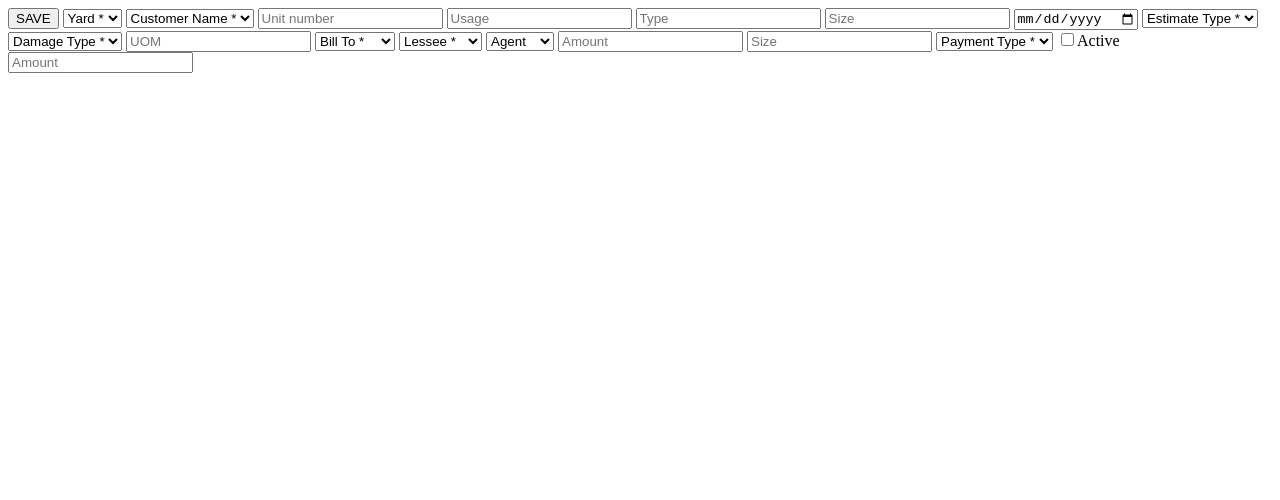
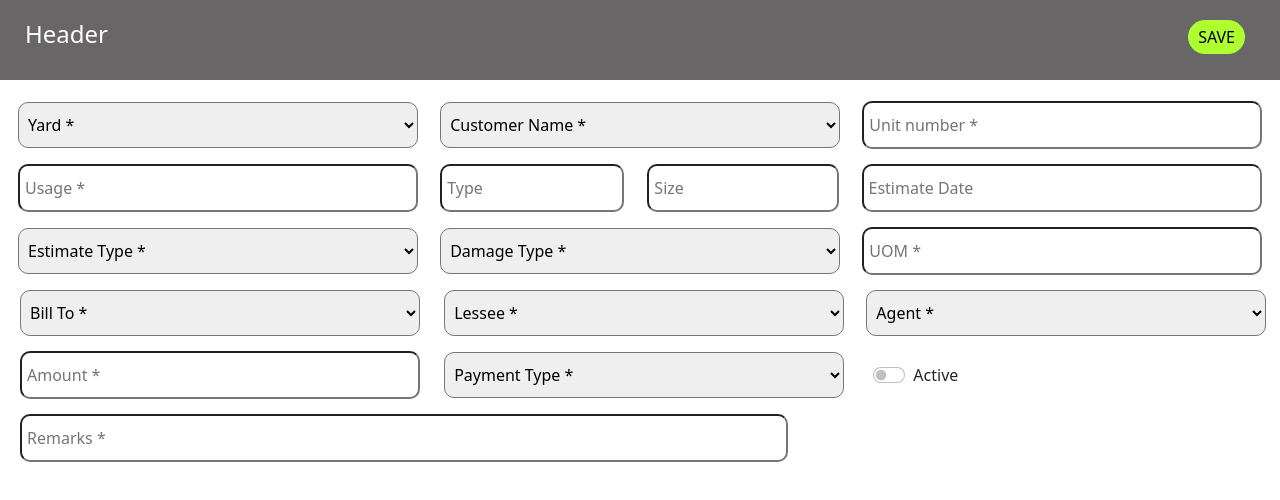
Before and after one commit to Prakash21k1/Illumine-Task, a plain HTML site: page index.html in a window 1280 px wide. Drawn offline with nearby package versions, Linux system fonts and the light colour scheme.

Commit message:
CSS task

```diff
--- a/index.html
+++ b/index.html
@@ -4,14 +4,22 @@
     <meta charset="UTF-8" />
     <meta name="viewport" content="width=device-width, initial-scale=1.0" />
     <title>Illumine Task</title>
-
+    <link rel="stylesheet" href="styles.css" />
+    <link href="https://cdn.jsdelivr.net/npm/bootstrap@5.0.2/dist/css/bootstrap.min.css" rel="stylesheet" integrity="sha384-EVSTQN3/azprG1Anm3QDgpJLIm9Nao0Yz1ztcQTwFspd3yD65VohhpuuCOmLASjC" crossorigin="anonymous">
   </head>
   <body>
+
     <div class="header">
 
         <form action="">
-            <input type="submit" value="SAVE" />
+            <div class="heading">
+                <h4>Header</h4>
 
+                <input type="submit" value="SAVE" id="sub"/>
+
+            </div>
+
+            <div class="content">
                 <select name="yard" id="yard" ">
                     <option selected="selected" disabled>Yard *</option>
                     <option>HK</option>
@@ -26,15 +34,15 @@
                         <option>JOHN</option>
                     </select>
 
-            <input id="unit_no" type="number" placeholder="Unit number" readonly/>
+                    <input id="unit_no" type="number" placeholder="Unit number *" />
 
-            <input id="usage" type="text" placeholder="Usage"/>
+                    <input id="usage" type="text" placeholder="Usage *"/>
 
                     <input id="type" type="text" placeholder="Type"/>
 
-            <input id="size" type="number" placeholder="Size" readonly/>
+                    <input id="size" type="number" placeholder="Size" />
 
-            <input id="est_date" type="date" placeholder="Estimate Date"  min="" />
+                    <input id="est_date" type="text" placeholder="Estimate Date"  min="" onfocus="(this.type='date')" onblur="(this.type='text')"/>
 
                     <select name="Customer Name " id="est_type">
                         <option selected="selected" disabled>Estimate Type *</option>
@@ -44,7 +52,7 @@
                         <option selected="selected" disabled>Damage Type *</option>
                     </select>
 
-            <input id="uom" type="number" placeholder="UOM" readonly/>
+                    <input id="uom" type="number" placeholder="UOM *" />
 
                     <select name="bill_to" id="bill_to">
                         <option selected="selected" disabled>Bill To *</option>
@@ -61,25 +69,29 @@
                     </select>
 
                     <select name="agent" id="agent">
-                <option selected="selected" disabled>Agent</option>
+                        <option selected="selected" disabled>Agent *</option>
                         <option>Agent 1</option>
                         <option>Agent 2</option>
                         <option>Agent 3</option>
                     </select>
 
-            <input id="amount" type="number" placeholder="Amount " readonly/>
+                    <input id="amount" type="number" placeholder="Amount * "/>
 
-            <input id="size" type="number" placeholder="Size" readonly/>
+
 
                     <select name="payment" id="payment">
                         <option selected="selected" disabled>Payment Type *</option>
                         <option>Cash</option>
                         <option>Online</option>
                     </select>
+                    <div class="form-check form-switch" id="active">
+                        <input class="form-check-input" type="checkbox" role="switch" id="flexSwitchCheckDefault">
+                        <label class="form-check-label" for="flexSwitchCheckDefault">Active</label>
+                      </div>
+                    <!-- <input id="active" type="checkbox" placeholder="Active">Active</input> -->
 
-            <input id="active" type="checkbox" placeholder="Active">Active</input>
-
-            <input id="type" type="text" placeholder="Amount"/>
+                    <input id="remark" type="text" placeholder="Remarks *"/>
+            </div>
 
 
         </form>
--- /dev/null
+++ b/styles.css
@@ -0,0 +1,180 @@
+*{
+    margin:auto;
+    padding: 0;
+    flex-wrap: wrap;
+
+
+}
+
+.heading{
+
+    height: 10vh;
+    background-color: rgb(104, 102, 102);
+    width:100% ;
+    display: inline-block;
+    overflow: hidden;
+
+}
+
+input[type=submit]{
+    background-color: greenyellow;
+    border: 5px;
+    border-radius: 22px;
+    color: white;
+    padding: 5px 10px;
+    size: 15px;
+    float: right;
+    margin-right: 35px;
+    cursor: pointer;
+    margin-top: 20px;
+    color: black;
+
+}
+
+h4{
+
+    display: inline-block;
+    padding-top: 20px;
+    margin-left: 25px;
+    color: white;
+
+}
+form{
+    display: inline-block;
+
+}
+
+#yard{
+    margin-left:18px;
+    width: 50vh;
+    margin-top: 15px;
+    padding: 10px 5px;
+    border-radius: 10px;
+}
+
+#name{
+    margin-left: 18px;
+    width: 50vh;
+    padding: 10px 5px;
+    margin-top: 15px;
+    border-radius: 10px;
+}
+
+#unit_no{
+    margin-left: 18px;
+    width: 50vh;
+    padding: 10px 5px;
+    margin-top: 15px;
+    border-radius: 10px;
+
+}
+
+#usage{
+    margin-left: 18px;
+    width: 50vh;
+    padding: 10px 5px;
+    margin-top: 15px;
+    border-radius: 10px;
+}
+
+#type{
+    margin-left: 18px;
+    width: 23vh;
+    padding: 10px 5px;
+    margin-top: 15px;
+    border-radius: 10px;
+}
+
+#size{
+    margin-left: 19px;
+    width: 24vh;
+    margin-top: 15px;
+    padding: 10px 5px;
+    border-radius: 10px;
+}
+
+#est_date{
+    margin-left: 18px;
+    width: 50vh;
+    margin-top: 15px;
+    padding: 10px 5px;
+    border-radius: 10px;
+}
+
+#est_type{
+    margin-left: 18px;
+    width: 50vh;
+    margin-top: 15px;
+    padding: 10px 5px;
+    border-radius: 10px;
+}
+
+#damage_type{
+    margin-left: 18px;
+    width: 50vh;
+    margin-top: 15px;
+    padding: 10px 5px;
+    border-radius: 10px;
+}
+
+#uom{
+    margin-left: 18px;
+    width: 50vh;
+    padding: 10px 5px;
+    border-radius: 10px;
+    margin-top: 15px;
+}
+
+#bill_to{
+    margin-left: 20px;
+    width: 50vh;
+    padding: 10px 5px;
+    margin-top: 15px;
+    border-radius: 10px;
+}
+
+#lessee{
+    margin-left: 20px;
+    width: 50vh;
+    padding: 10px 5px;
+    margin-top: 15px;
+    border-radius: 10px;
+}
+
+#agent{
+    margin-left: 18px;
+    width: 50vh;
+    margin-top: 15px;
+    padding: 10px 5px;
+    border-radius: 10px;
+}
+
+#amount{
+    margin-left: 20px;
+    width: 50vh;
+    padding: 10px 5px;
+    border-radius: 10px;
+    margin-top: 15px;
+}
+
+#payment{
+    margin-left: 20px;
+    width: 50vh;
+    padding: 10px 5px;
+    border-radius: 10px;
+    margin-top: 15px;
+}
+
+#active{
+    display: inline-block;
+    margin-top: 15px;
+    margin-left: 25px;
+}
+
+#remark{
+    width: 60%;
+    margin-top: 15px;
+    margin-left: 20px;
+    padding: 10px 5px;
+    border-radius: 10px;
+}
```
Lines whose indentation alone changed are shown as unchanged.
